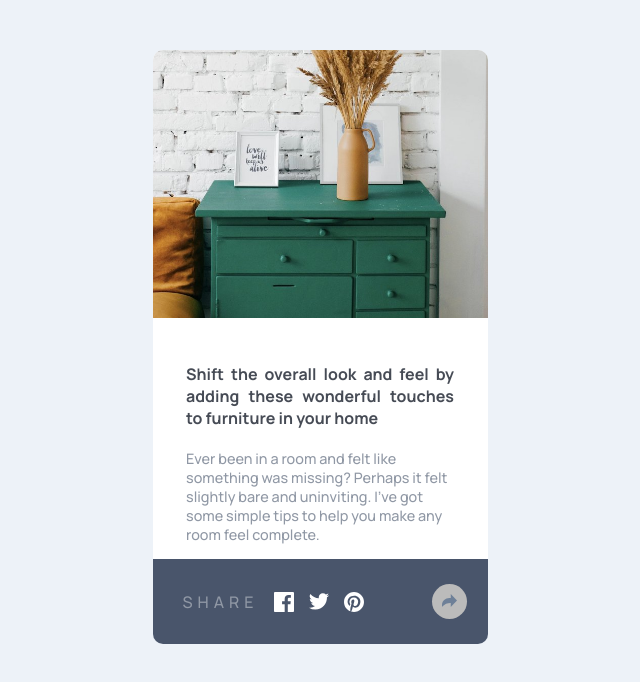
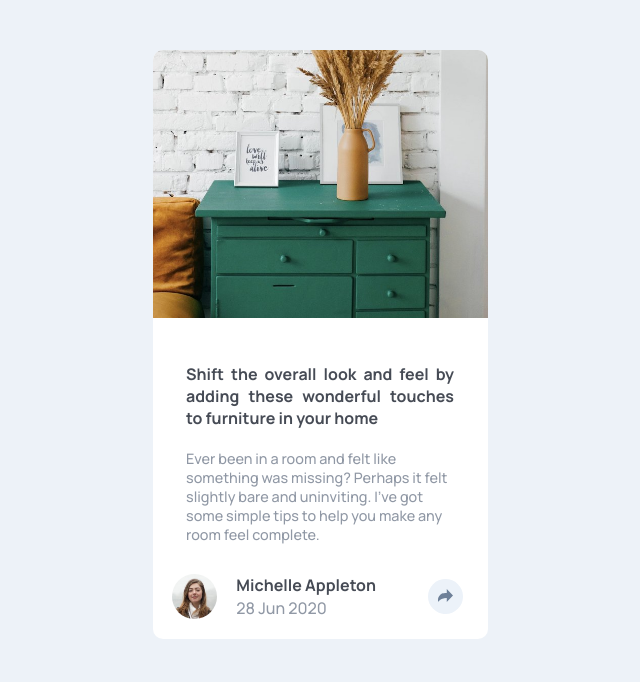
Before and after one commit to eCuevasCeballos/article-preview-component-master, a plain HTML site: page index.html in a window 1280 px wide. Shown: the whole page, without its empty margins (320-960 px from the left). Drawn offline with Linux system fonts and the light colour scheme.

Commit message:
not displayed solution

```diff
--- a/index.html
+++ b/index.html
@@ -37,7 +37,7 @@
           <img src="images/icon-share.svg" alt="share-button" />
         </button>
       </div>
-      <div class="share-container">
+      <div class="share-container not-displayed">
         <p class="share-text">share</p>
         <div class="social-media-icons">
           <img src="images/icon-facebook.svg" alt="icon-facebook" />
```
